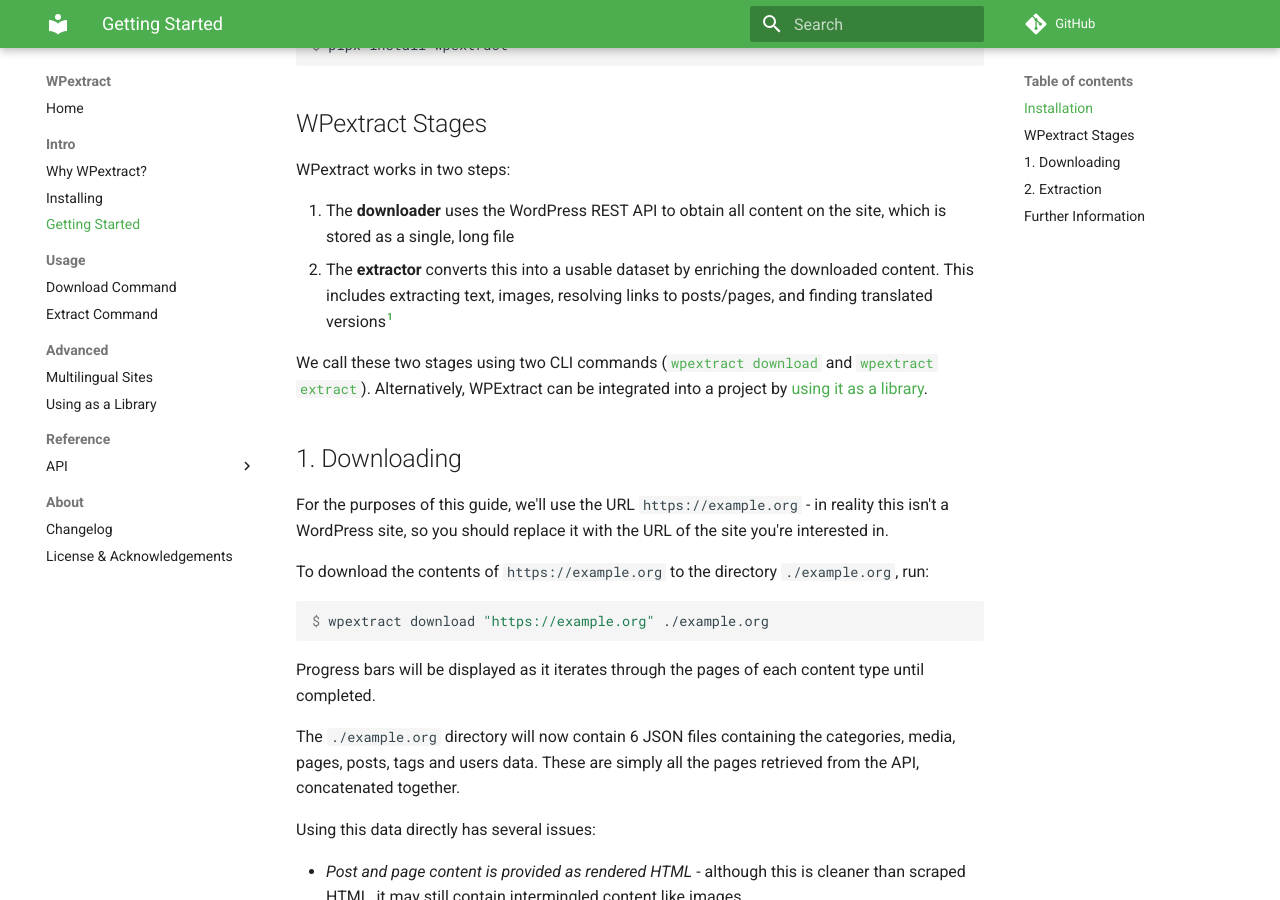
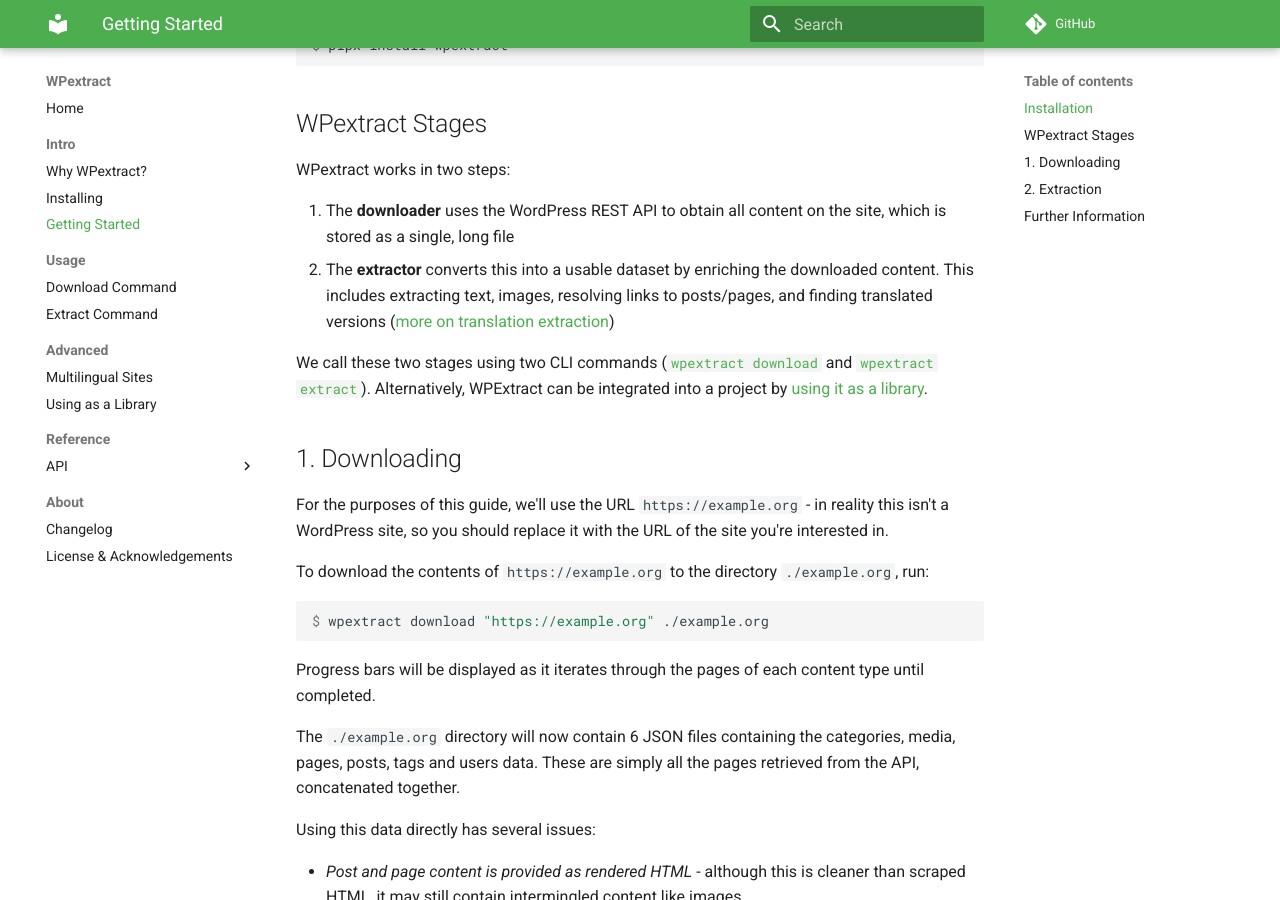
Before and after one commit to GateNLP/wpextract, an MkDocs documentation site: the page built from docs/intro/start.md, in a window 1280 px wide and 900 px high, scrolled down 583 px. Built offline with MkDocs 1.6.1 and Material for MkDocs 9.7.7, drawn with Linux system fonts in a browser that asks for light colours; comment, search, counter and statistics services are not loaded; some of the changed lines change nothing that is shown; some of the changed text lies outside the part shown.

Commit message:
fix footnote in start

```diff
--- a/docs/intro/start.md
+++ b/docs/intro/start.md
@@ -25,9 +25,7 @@
 WPextract works in two steps:
 
 1. The **downloader** uses the WordPress REST API to obtain all content on the site, which is stored as a single, long file
-2. The **extractor** converts this into a usable dataset by enriching the downloaded content. This includes extracting text, images, resolving links to posts/pages, and finding translated versions[^lang]
-
-[^lang]: {-} See the specific guide for more on multilingual extraction.
+2. The **extractor** converts this into a usable dataset by enriching the downloaded content. This includes extracting text, images, resolving links to posts/pages, and finding translated versions ([more on translation extraction](../advanced/multilingual.md))
 
 We call these two stages using two CLI commands ([`wpextract download`](../usage/download.md#command-usage) and [`wpextract extract`](../usage/extract.md#command-usage)). Alternatively, WPExtract can be integrated into a project by [using it as a library](../advanced/library.md).
 
```
